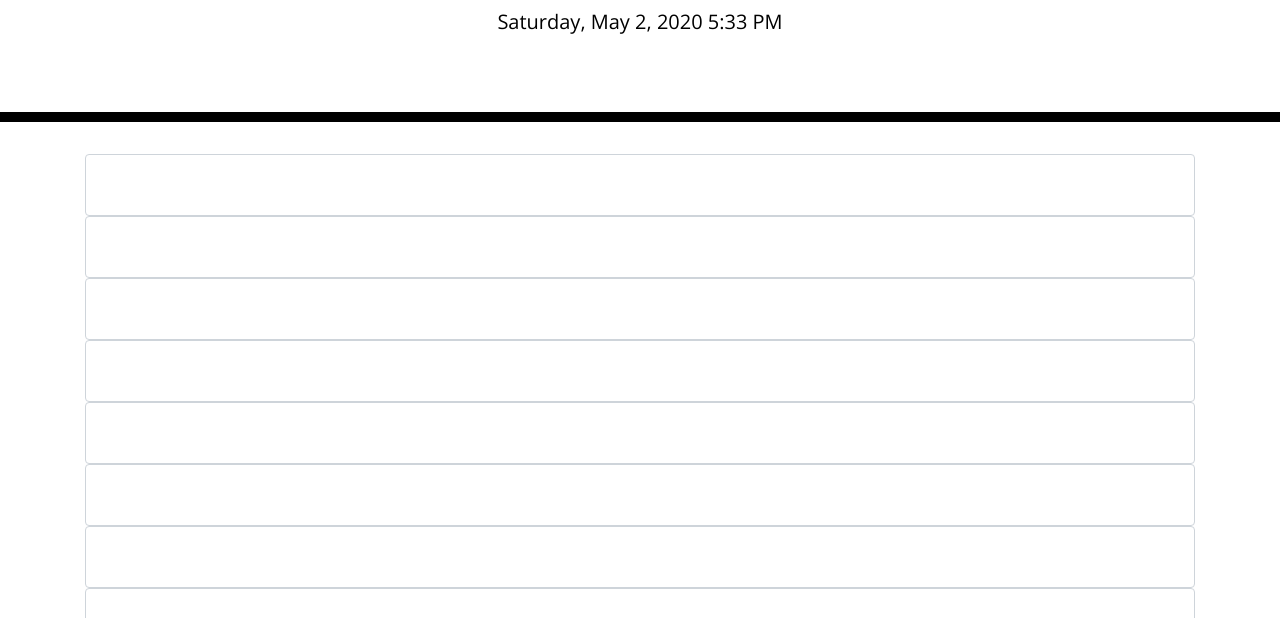
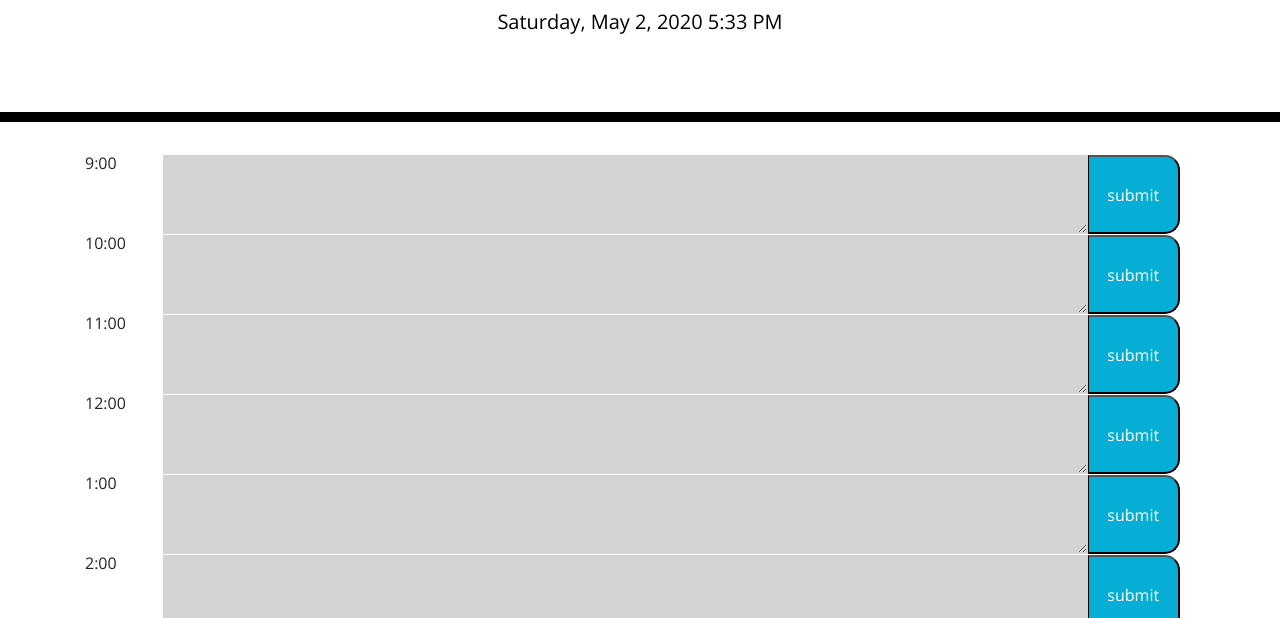
Before and after one commit to Spicymelange/hw05-dailyplanner, a plain HTML site: page Develop/index.html in a window 1280 px wide. Shown: the part 182-800 px from the top of the page. Drawn offline with nearby package versions, Linux system fonts and the light colour scheme.

Commit message:
fixed button and label displaying problem. Good to ship!

```diff
--- a/Develop/script.js
+++ b/Develop/script.js
@@ -7,39 +7,43 @@ var hrRound = moment().hours();
 
 
     for (i = 9; i < 18; i++){//create 9 new divs
-        // var newDiv = $("<div>").addClass("row");
+
         if (i > 12){//with labels 1:00 through 5:00
             var label = $("<label>").text(i - 12 + ":00");
+            var newDiv = $("<div>").addClass("input-group row");
+            label.addClass("col-1");
         }
         else {//with labels 9:00 through 12:00
             var label = $("<label>").text(i + ":00");
+            label.addClass("col-1");
+            var newDiv = $("<div>").addClass("input-group row");
         }
         //if local storage at i exists at the index i, retrieve it and assign it to the value of the textarea
         if (localStorage.getItem(i)){
             var textArea = $("<textarea>").attr("id", i).val(localStorage.getItem(i));
-            textArea.addClass("form-control");
+            textArea.addClass("form-control time-block col-10");
         }
         else{
             var textArea = $("<textarea>").attr("id", i);
-            textArea.addClass("form-control");
+            textArea.addClass("form-control time-block");
         }
 
         //if hour block is in the past, grey background
-        if ( $("#" + i) < hrRound){
-            $(this).addClass("past");
+        if (i < hrRound){
+            textArea.addClass("past");
         }
         //if hour block current, green bg
         else if (i == hrRound){
-            $(this).addClass("present");
+            textArea.addClass("present");
         }
         //if hour block future, red bg
         else {
-            $(this).addClass("future");
+            textArea.addClass("future");
         }
 
-        var button = $("<button>").addClass("submit saveBtn").text("submit");
-        $(".container").append(textArea);
-        (textArea).append(button);
+        var button = $("<button>").addClass("submit saveBtn col-1").text("submit");
+        $(".container").append(newDiv);
+        $(newDiv).append(label, textArea, button);
     }
 
 
--- a/Develop/style.css
+++ b/Develop/style.css
@@ -8,7 +8,7 @@ body {
   margin-left:auto;
 }
 
-textarea{
+input{
   background: transparent;
   border: none;
   resize: none;
```
